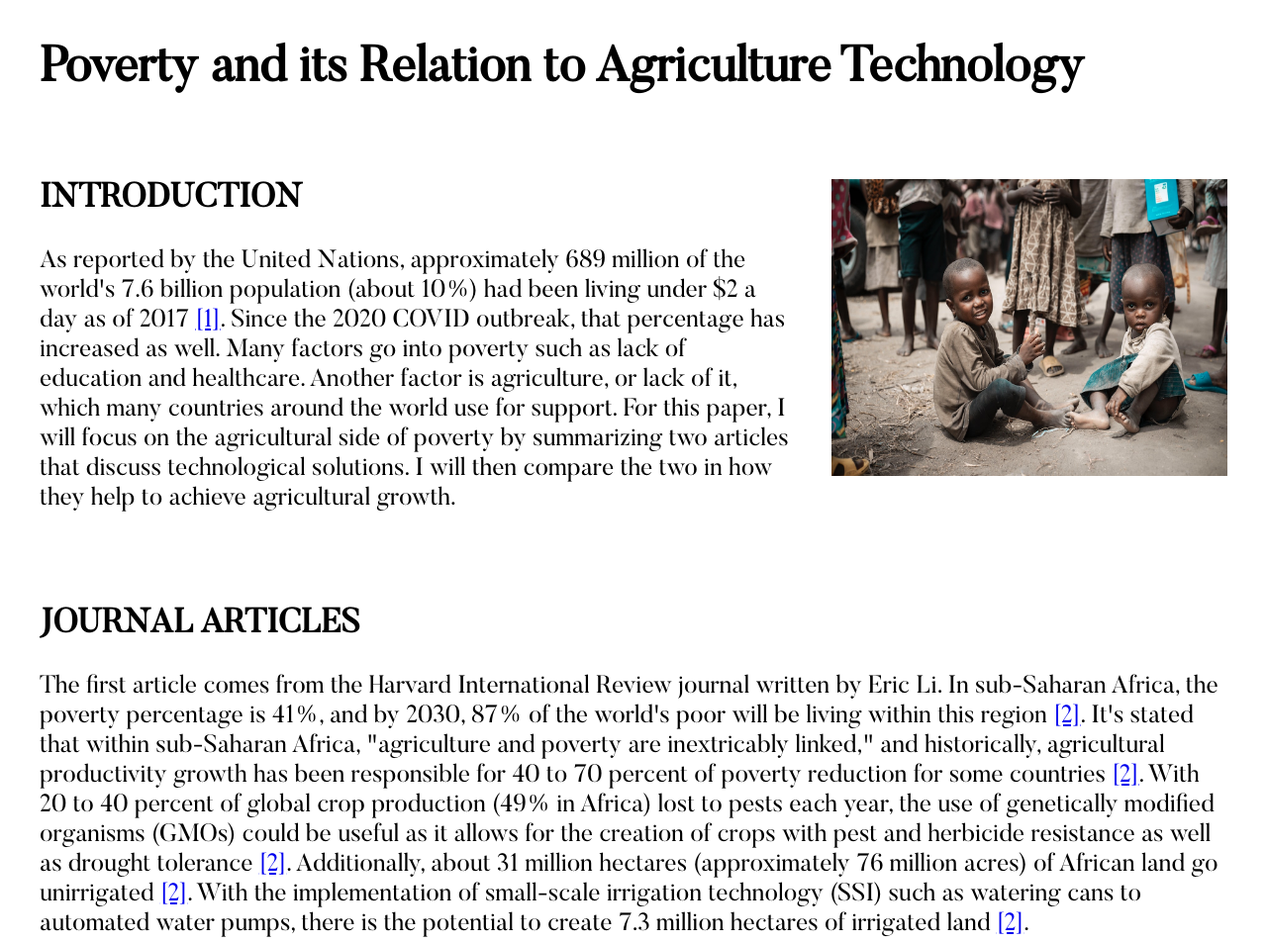
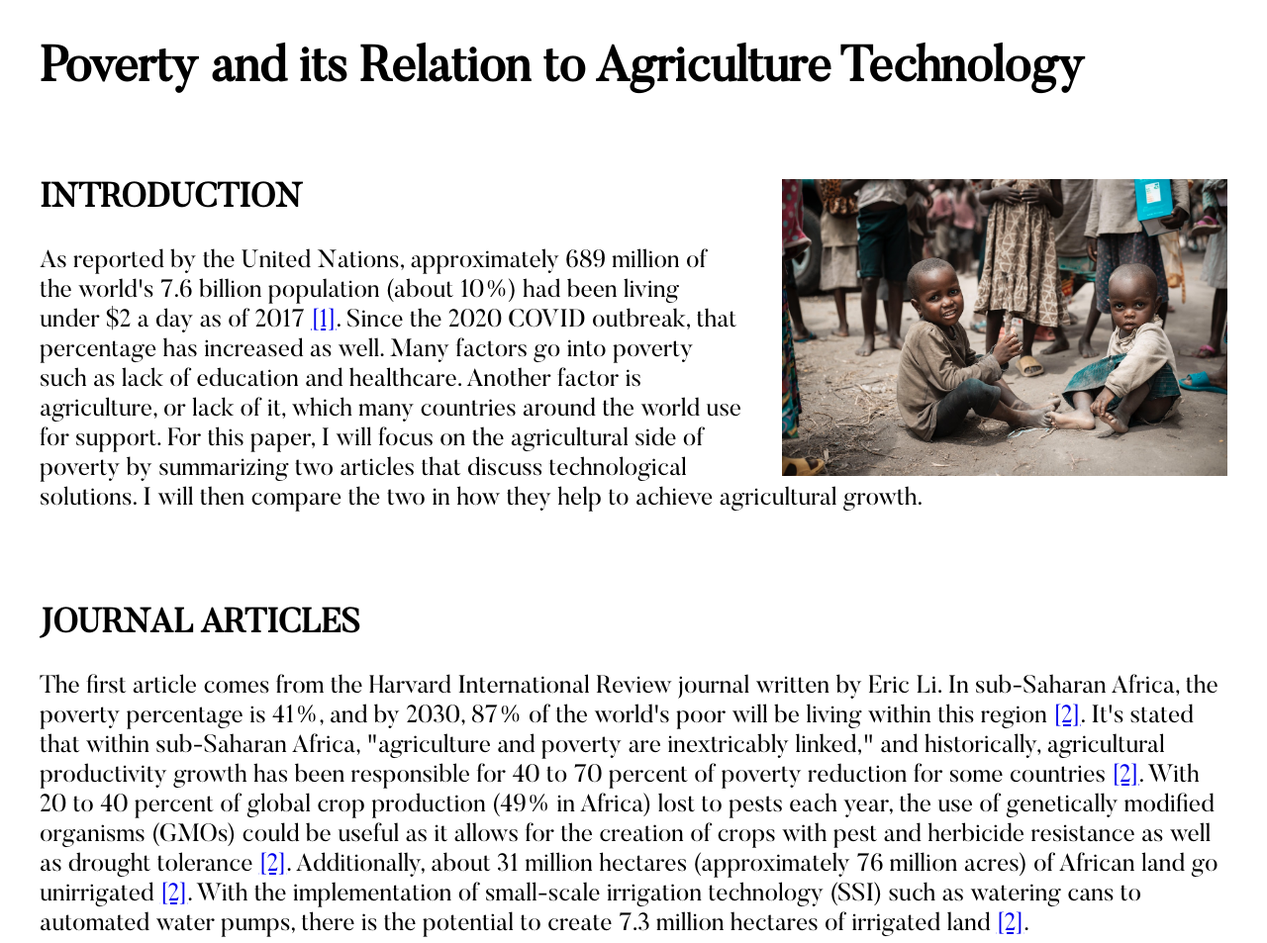
Before and after one commit to dyllpickl/Dylans-Static-Web-App, a website: page src/cs212/lab/4.html in a window 1280 px wide. Shown: the top 953 px of the page at 99% size. Drawn offline with Linux system fonts and the light colour scheme.

Commit message:
Update 4.html

```diff
--- a/src/cs212/lab/4.html
+++ b/src/cs212/lab/4.html
@@ -7,7 +7,7 @@
     <body>
         <h1>Poverty and its Relation to Agriculture Technology</h1><br />
         <article>
-            <h2><img src="images/two_children.jpg" alt="Two Children" width="400" height="300" align="right" style="padding-left: 40px;"/>INTRODUCTION</h2>
+            <h2><img src="images/two_children.jpg" alt="Two Children" width="450" height="300" align="right" style="padding-left: 40px;"/>INTRODUCTION</h2>
             <p>As reported by the United Nations, approximately 689 million of the world&apos;s 7.6 billion population (about 10%) had been living under $2 a day as of 2017 <a href="#ref_one">[1]</a>.  Since the 2020 COVID outbreak, that percentage has increased as well.  Many factors go into poverty such as lack of education and healthcare.  Another factor is agriculture, or lack of it, which many countries around the world use for support.  For this paper, I will focus on the agricultural side of poverty by summarizing two articles that discuss technological solutions.  I will then compare the two in how they help to achieve agricultural growth.</p><br /><br />
             <h2>JOURNAL ARTICLES</h2>
             <p>The first article comes from the Harvard International Review journal written by Eric Li.  In sub-Saharan Africa, the poverty percentage is 41%, and by 2030, 87% of the world&apos;s poor will be living within this region <a href="#ref_two">[2]</a>.  It&apos;s stated that within sub-Saharan Africa, &quot;agriculture and poverty are inextricably linked,&quot; and historically, agricultural productivity growth has been responsible for 40 to 70 percent of poverty reduction for some countries <a href="#ref_two">[2]</a>.  With 20 to 40 percent of global crop production (49% in Africa) lost to pests each year, the use of genetically modified organisms (GMOs) could be useful as it allows for the creation of crops with pest and herbicide resistance as well as drought tolerance <a href="#ref_two">[2]</a>.  Additionally, about 31 million hectares (approximately 76 million acres) of African land go unirrigated <a href="#ref_two">[2]</a>.  With the implementation of small-scale irrigation technology (SSI) such as watering cans to automated water pumps, there is the potential to create 7.3 million hectares of irrigated land <a href="#ref_two">[2]</a>.</p>
```
